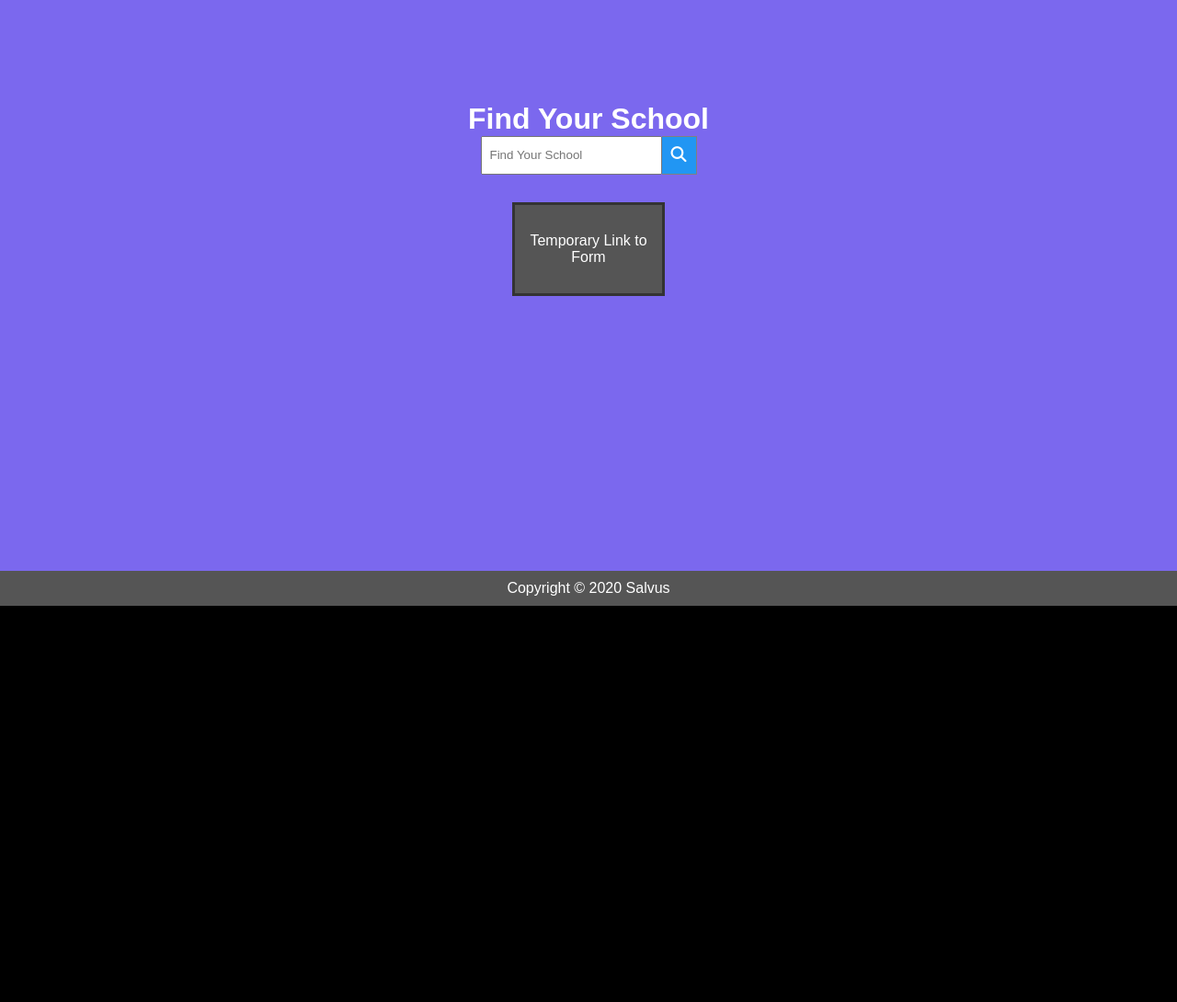
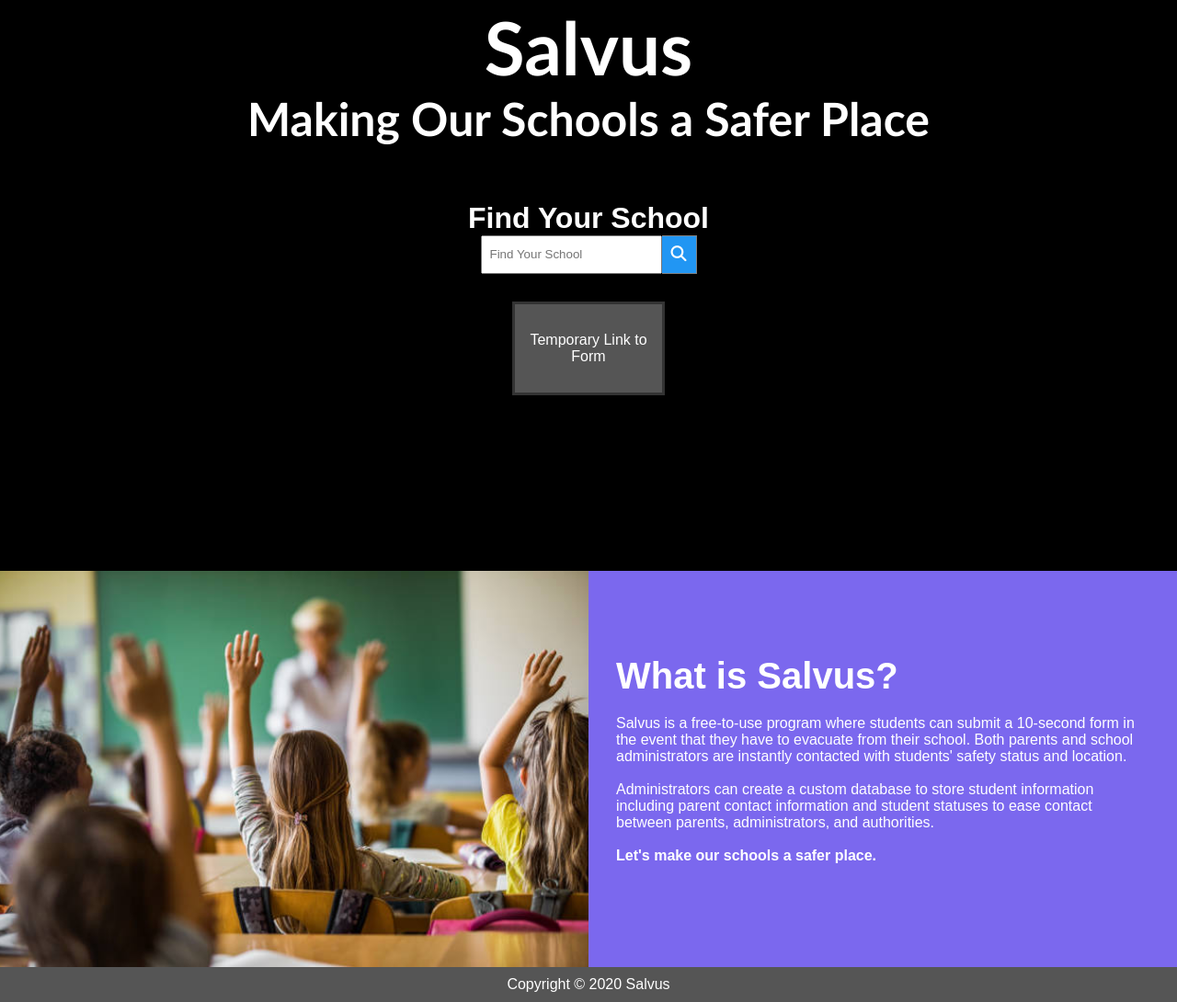
Before and after one commit to breecobb715/salvus, a website built with webpack: page index.html in a window 1280 px wide. Shown: the part 233-1323 px from the top of the page at 92% size. Before the commit the page ends 892 px from the top, so only its background shows below. Built offline with nearby package versions, Linux system fonts and the light colour scheme; files whose address does not match are found by name.

Commit message:
Updated index, Clarified form, Added img folder with image

```diff
--- a/css/style.css
+++ b/css/style.css
@@ -120,7 +120,7 @@ footer{
     margin-bottom: 30px;
 }
 .hero{
-    background: mediumslateblue center center/cover;
+    background:  center center/cover;
     height: 100vh;
     position: relative;
     color: #fff;
@@ -134,7 +134,45 @@ footer{
     height: 100%;
     padding: 0 20px;
 }
-
+.flex-columns .row{
+    display: flex;
+    flex-direction: row;
+    flex-wrap: wrap;
+    width: 100%;
+}
+.flex-columns .column{
+    display: flex;
+    flex-direction: column;
+    flex-basis: 100%;
+    flex: 1;
+}
+.flex-columns .column .column1,
+.flex-columns .column .column2{
+    height: 100%;
+}
+.flex-columns img{
+    width: 100%;
+    height: 100%;
+    object-fit: cover;
+}
+.flex-columns .column2{
+    display: flex;
+    flex-direction: column;
+    align-items: flex-start;
+    justify-content: center;
+    padding: 30px;
+    background: mediumslateblue;
+}
+.flex-columns h2{
+    font-size: 40px;
+    font-weight: 100;
+}
+.flex-columns h4{
+    margin-bottom: 10px;
+}
+.flex-columns p{
+    margin: 20px 0;
+}
 /*Input Bars*/
 .input-bar{
     padding: 8px;
@@ -154,6 +192,14 @@ footer{
     justify-content: center;
     margin-bottom: 15px;
 }
+.big-text{
+    font-size: 80px;
+    font-family:'Gill Sans', 'Gill Sans MT', Calibri, 'Trebuchet MS', sans-serif
+}
+.subtitle{
+    font-size: 50px;
+    font-family:'Gill Sans', 'Gill Sans MT', Calibri, 'Trebuchet MS', sans-serif
+}
 
 /*Media Queries*/
 @media(max-width: 768px){
--- a/index.html
+++ b/index.html
@@ -15,6 +15,8 @@
     </header>
     <div class="hero">
         <div class="content">
+            <h1 class="big-text">Salvus</h1>
+            <h1 class="subtitle">Making Our Schools a Safer Place<br><br></h1>
             <h1>Find Your School</h1>
             <form class="search-bar" action="action_page.php">
                 <input type="text" placeholder="Find Your School" name="find-school" id="find-school" class="input-bar">
@@ -25,6 +27,28 @@
             </div>
         </div>
     </div>
+    <section class="flex-columns">
+        <div class="row">
+            <div class="column">
+                <div class="column1">
+                    <img src="img/indexclassroom.jpg">
+                </div>
+            </div>
+            <div class="column">
+                <div class="column2">
+                    <h2><strong>What is Salvus?</strong></h2>
+                    <p>Salvus is a free-to-use program where students can submit a 10-second form in the
+                    event that they have to evacuate from their school. Both parents and school
+                    administrators are instantly contacted with students' safety status and location.
+                    <br><br>
+                    Administrators can create a custom database to store student information
+                    including parent contact information and student statuses to ease contact between
+                    parents, administrators, and authorities.<br><br>
+                    <strong>Let's make our schools a safer place.</strong></p>
+                </div>
+            </div>
+        </div>
+    </section>
     <footer>
         <p>Copyright &copy; 2020 Salvus</p>
     </footer>
```
Also changed, not shown: form.html (+1 -1 lines), img/indexclassroom.jpg (added).
